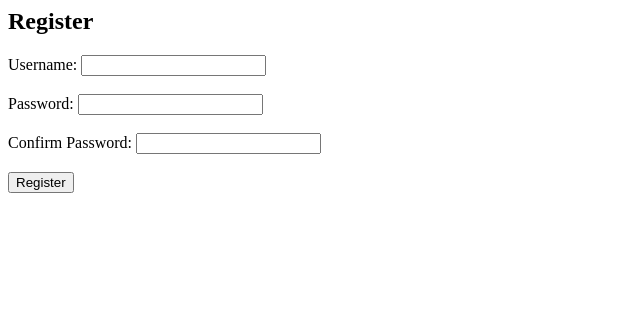
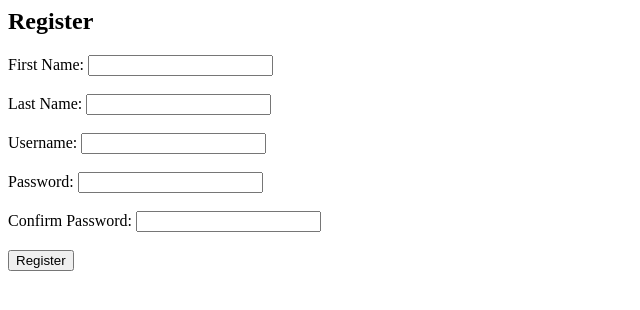
Before and after one commit to UPHSLBinan/J2T_lab_2, a PHP site: page /register.php in a window 1280 px wide. Shown: the top 310 px of the page, without its empty margins (0-640 px from the left). Run offline with PHP 8.4, Linux system fonts and the light colour scheme.

Commit message:
revised registration

```diff
--- a/login.php
+++ b/login.php
@@ -11,11 +11,9 @@
     die("Connection failed: " . $conn->connect_error);
   }
 
-
-
-
 $username = $_POST['username'];
 $password = $_POST['password'];
+
 
 $sql = "SELECT * FROM accounts WHERE username='$username' AND password='$password'";
       $result = $conn->query($sql);
--- a/register.php
+++ b/register.php
@@ -5,6 +5,10 @@
 
 <h2> Register</h2>
 <form action = "registered.php" method ="POST">
+<label for ="fname"> First Name:</label>
+<input type= "varchar" name = "fname"required><br><br>
+<label for ="lname"> Last Name:</label>
+<input type= "varchar" name = "lname"required><br><br>
 <label for ="username"> Username:</label>
 <input type= "varchar" name = "username"required><br><br>
 <label for ="password"> Password:</label>
--- a/registered.php
+++ b/registered.php
@@ -14,6 +14,8 @@
 // checks if registration form is submitted
 
 $username = $_POST['username'];
+$fname = $_POST['fname'];
+$lname = $_POST['lname'];
 $password = $_POST['password'];
 $confirmpassword = $_POST['confirmpassword'];
 
@@ -31,8 +33,8 @@ if ($result->num_rows > 0) {
 }
 
 else {
-$sql = "INSERT INTO accounts (username, password, confirmpassword)
-VALUES ('".$username."','".$password."', '".$confirmpassword."')";
+$sql = "INSERT INTO accounts (username, fname, lname, password, confirmpassword)
+VALUES ('".$username."', '".$fname."', '".$lname."', '".$password."', '".$confirmpassword."')";
 if ($conn->query($sql) === TRUE){
 {echo 'Registration successful!';
 }
--- a/show.php
+++ b/show.php
@@ -11,7 +11,7 @@ if ($conn->connect_error) {
   die("Connection failed: " . $conn->connect_error);
 }
 
-$sql = "SELECT fname, lname FROM users";
+$sql = "SELECT fname, lname FROM accounts";
 $result = $conn->query($sql);
 
 if ($result->num_rows > 0) {
--- a/where.php
+++ b/where.php
@@ -11,7 +11,7 @@ if ($conn->connect_error) {
   die("Connection failed: " . $conn->connect_error);
 }
 
-$sql = "SELECT fname, lname FROM francis WHERE lname ='Velarde'";
+$sql = "SELECT fname, lname FROM users WHERE lname ='Hernandez'";
 $result = $conn->query($sql);
 
 if ($result->num_rows > 0) {
```
